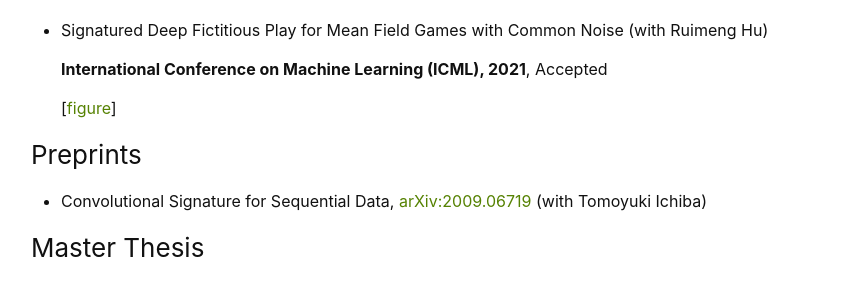
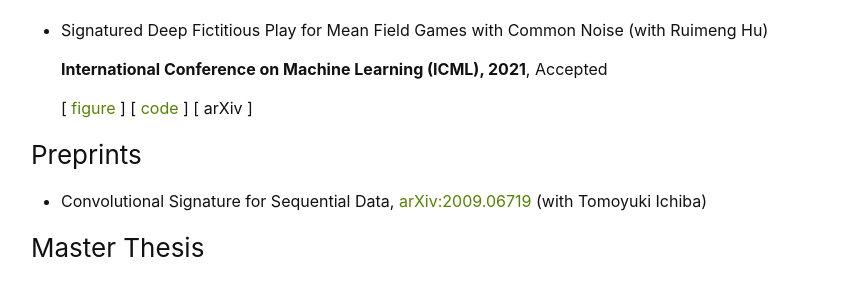
Before and after one commit to mmin0/mmin0.github.io, a Jekyll site: the page built from publications/index.md, in a window 1280 px wide. Shown: the part 195-480 px from the top of the page, without its empty margins (214-1066 px from the left). Built offline with Jekyll 4.4.1, drawn with Linux system fonts in a browser that asks for light colours.

Commit message:
Update index.md

```diff
--- a/publications/index.md
+++ b/publications/index.md
@@ -7,7 +7,7 @@ title: Research
 
   **International Conference on Machine Learning (ICML), 2021**, Accepted
 
-  \[[figure](SigDFP_icml.png)\]
+  \[ [figure](SigDFP_icml.png) \] \[ [code](https://github.com/mmin0/SigDFP) \] \[ arXiv \]
 
 ### Preprints
 * Convolutional Signature for Sequential Data, [arXiv:2009.06719](https://arxiv.org/abs/2009.06719){:target="_blank"} (with Tomoyuki Ichiba)
```
